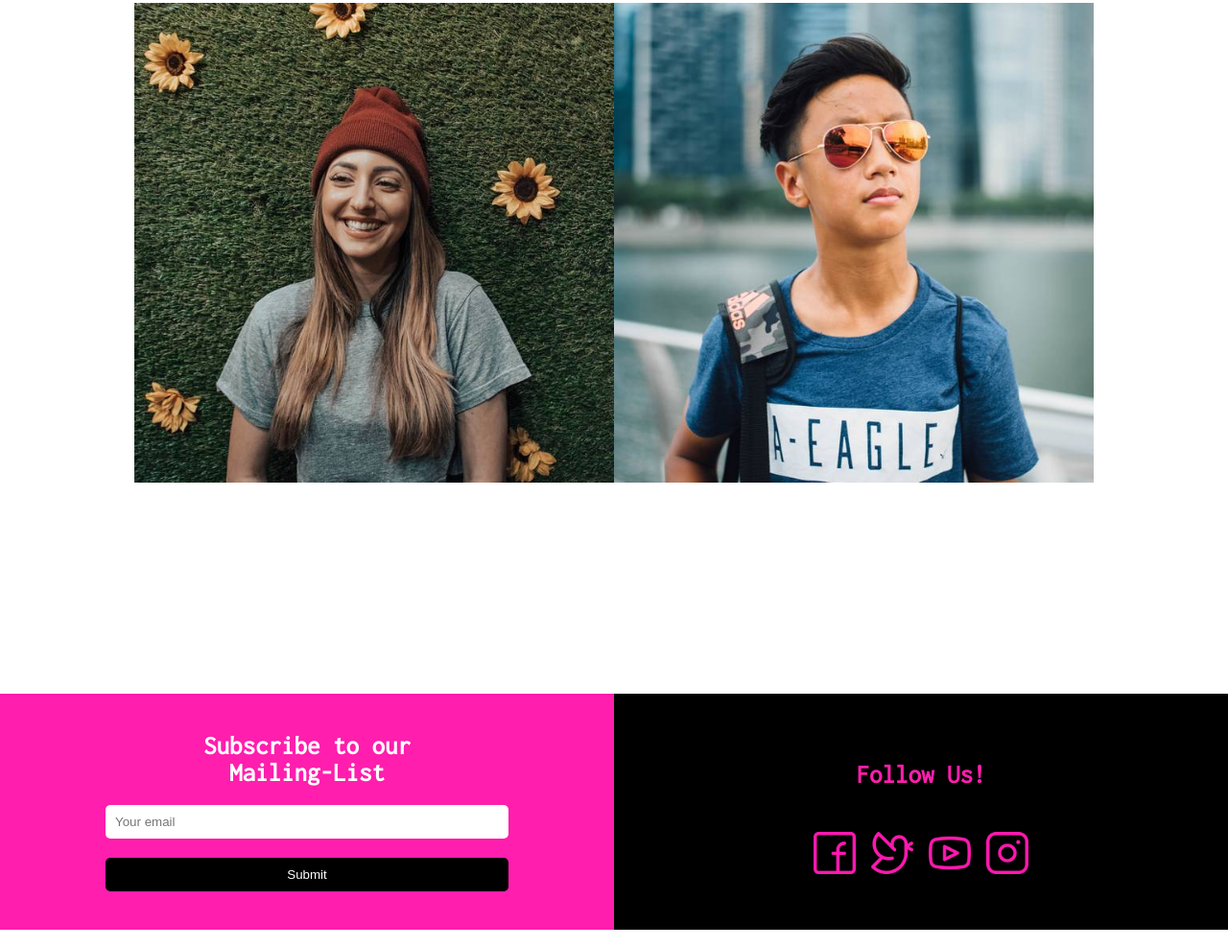
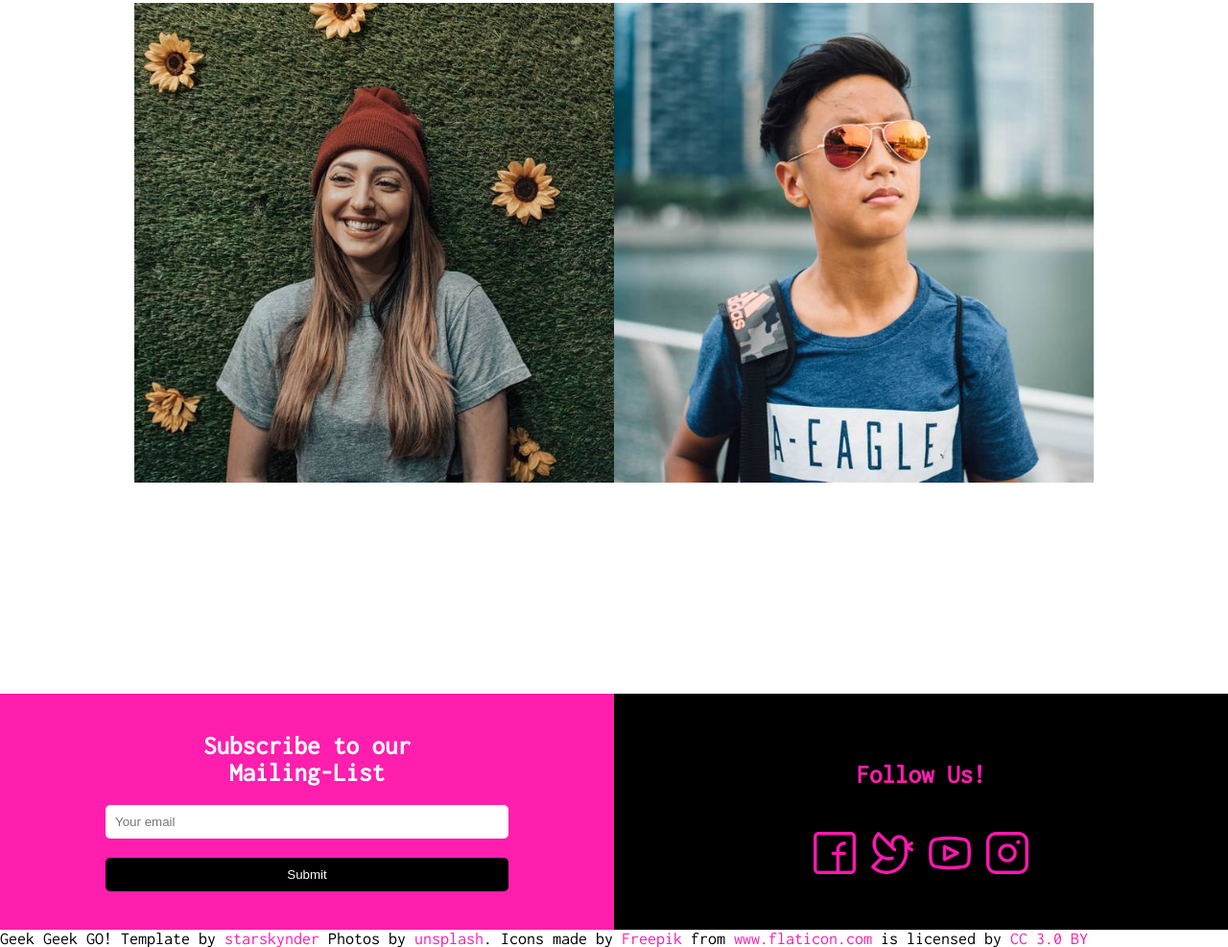
Before and after one commit to starskynder/Geek-Geek-GO, a website: page index.html in a window 1280 px wide. Shown: the part 3329-4316 px from the top of the page at 96% size. Drawn offline with Linux system fonts and the light colour scheme.

Commit message:
Add credits section

```diff
--- a/index.html
+++ b/index.html
@@ -342,6 +342,39 @@
           /></a>
         </div>
       </div>
+      <div class="credits">
+        Geek Geek GO! Template by
+        <a href="https://github.com/starskynder">starskynder</a> Photos by
+        <a
+          href="https://unsplash.com/"
+          class="footer__link footer__link--credits"
+          target="_blank"
+          >unsplash</a
+        >. Icons made by
+        <a
+          href="http://www.freepik.com"
+          title="Freepik"
+          class="footer__link footer__link--credits"
+          target="_blank"
+          >Freepik</a
+        >
+        from
+        <a
+          href="https://www.flaticon.com/"
+          title="Flaticon"
+          class="footer__link footer__link--credits"
+          target="_blank"
+          >www.flaticon.com</a
+        >
+        is licensed by
+        <a
+          href="http://creativecommons.org/licenses/by/3.0/"
+          title="Creative Commons BY 3.0"
+          target="_blank"
+          class="footer__link footer__link--credits"
+          >CC 3.0 BY</a
+        >
+      </div>
     </footer>
   </body>
   <script src="js/main.js"></script>
```
